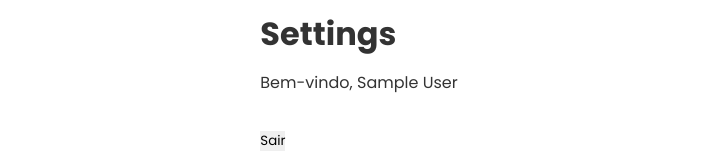
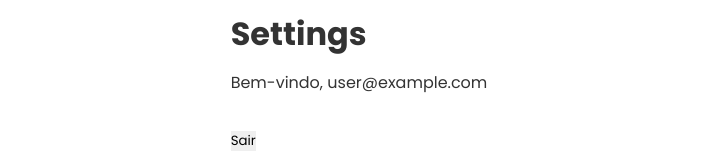
Before and after one commit to ACICare/aci-care-web, a React (Vite) app: page /settings in a window 1280 px wide. Shown: the part 316-476 px from the top of the page, without its empty margins (281-998 px from the left). Built offline with nearby package versions, Linux system fonts and the light colour scheme; no server answers; sample sign-in values are in the browser's storage.

Commit message:
Correção de dados

```diff
--- a/index.html
+++ b/index.html
@@ -3,7 +3,7 @@
 
 <head>
   <meta charset="UTF-8" />
-  <link rel="icon" type="image/svg+xml" href="/src/assets//images/logo.png" />
+  <link rel="icon" type="image/png" href="/assets/images/logo.png" />
   <meta name="viewport" content="width=device-width, initial-scale=1.0" />
   <title>Neuro27 | Neurociência das Emoções</title>
   <link rel="preconnect" href="https://fonts.googleapis.com">
--- a/src/pages/Settings.tsx
+++ b/src/pages/Settings.tsx
@@ -19,7 +19,7 @@ export default function Settings() {
 		<div className={styles.section}>
 			<div className={styles.container}>
 				<h1>Settings</h1>
-				<p>Bem-vindo, {currentUser?.displayName || currentUser?.email}</p>
+				<p>Bem-vindo, {currentUser?.email}</p>
 				<button onClick={handleLogout} className={styles.button} style={{ marginTop: '20px' }}>
 					Sair
 				</button>
```
